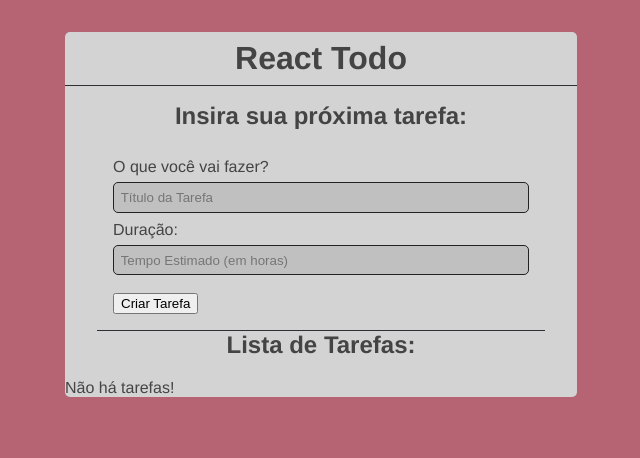
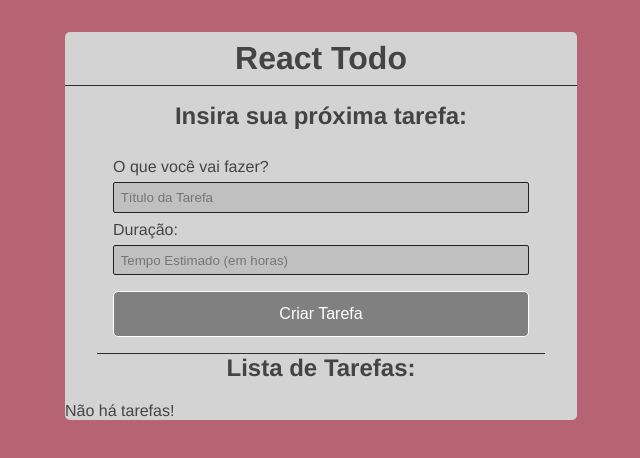
Before and after one commit to desenvolveronica/projct-todo, a React (Create React App) app: page / in a window 1280 px wide. Shown: the top 458 px of the page, without its empty margins (319-959 px from the left). Built offline with nearby package versions, Linux system fonts and the light colour scheme.

Commit message:
JSON.stringify

```diff
--- a/data/db.json
+++ b/data/db.json
@@ -1,3 +1,16 @@
 {
-    "todos": []
+  "todos": [
+    {
+      "id": 0.40929030214901774,
+      "title": "Teste",
+      "time": "2",
+      "done": false
+    },
+    {
+      "id": 0.5616427813934444,
+      "title": "mega fofa",
+      "time": "5",
+      "done": false
+    }
+  ]
 }
--- a/src/App.css
+++ b/src/App.css
@@ -38,8 +38,27 @@
 }
 .form-control input {
     border: 1px solid #222;
-    border-radius: 5px;
+    border-radius: 2px;
     background-color: #C0C0C0;
     padding: .5em;
     color: #333;
 }
+input[type="submit"]{
+    background-color: #808080;
+    color: #fff;
+    display: block;
+    width: 100%;
+    border-radius: 5px;
+    padding: .8em;
+    cursor: pointer;
+    margin-top: 1em;
+    font-size: 1em;
+    border: solid 1px
+
+}
+input[type="submit"]:hover{
+    border: solid 1px #b66374;
+    transition: all .5s linear;
+    color: #b66374;
+    background: #d3d3d3
+}
--- a/src/App.js
+++ b/src/App.js
@@ -10,18 +10,23 @@ function App() {
   const [todos, setTodos] = useState([]);
   const [loading, setLoading] = useState(false);
 
-const handleSubmit = (e) => {
+const handleSubmit = async (e) => {
   e.preventDefault();
-
   const todo = {
     id: Math.random(),
     title,
     time,
     done: false,
   };
-
+  console.log(todo)
   //Envio para API
-  console.log(todo)
+await fetch(API + "/todos", {
+  method: "POST",
+  body: JSON.stringify(todo),
+  headers: {
+    "Content-Type": "application/json",
+  },
+})
 
   //Zerando os inputs
   setTitle("");
@@ -56,7 +61,6 @@ const handleSubmit = (e) => {
             value={time || ""}
             required/>
           </div>
-          <br/>
           <input type="submit" value="Criar Tarefa"/>
         </form>
       </div>
```
